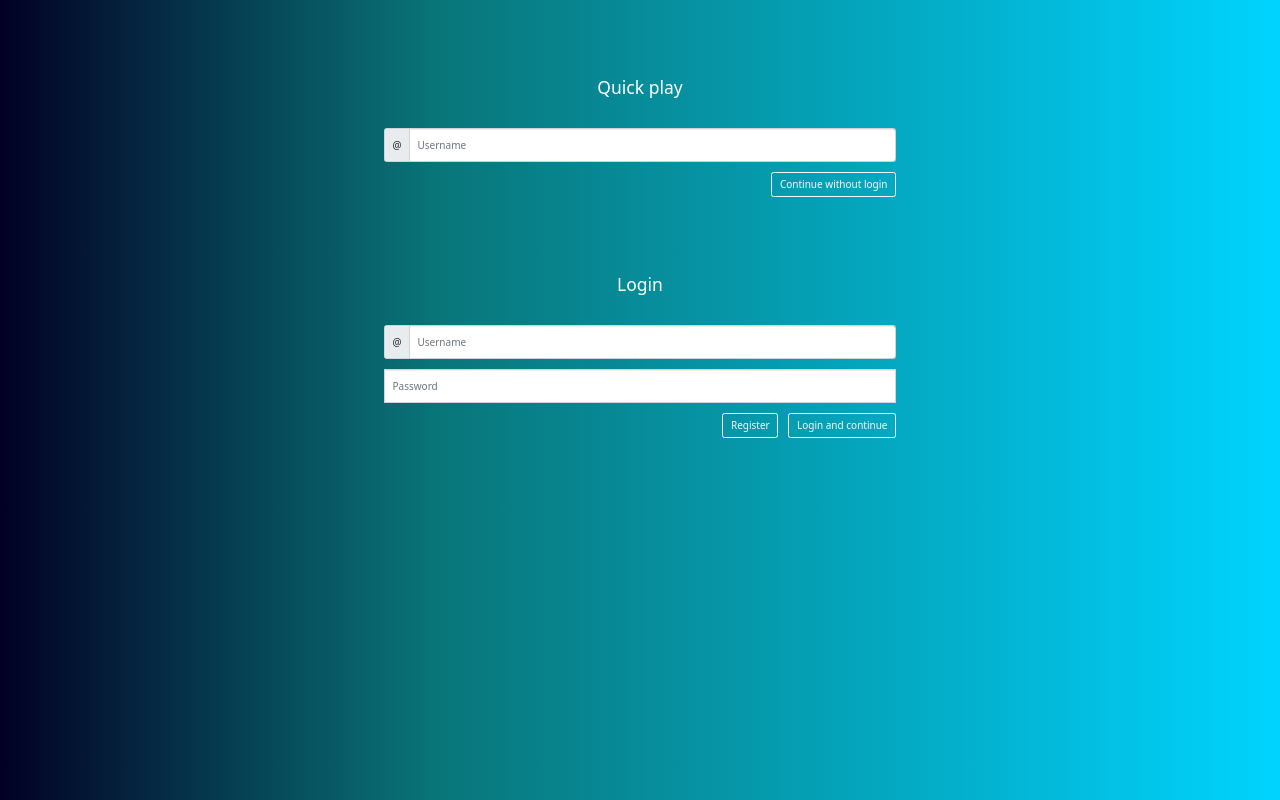
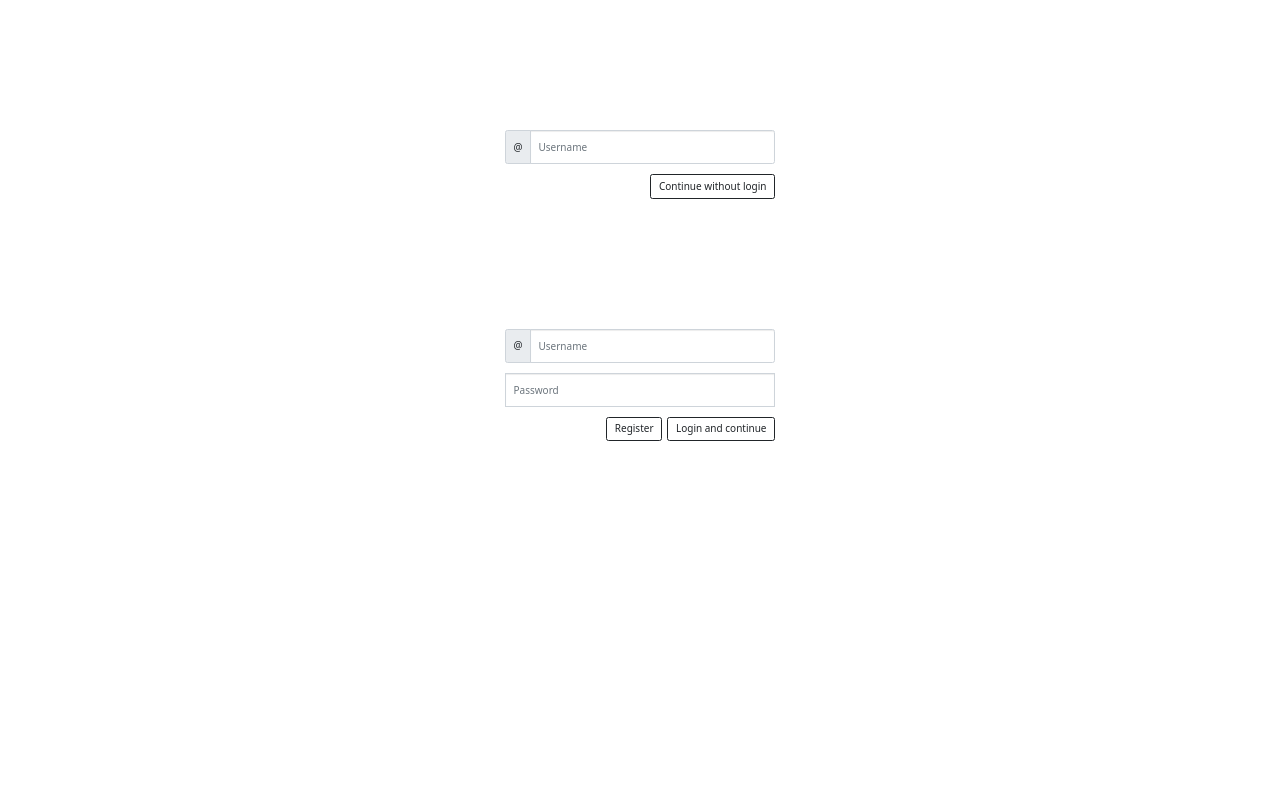
Before and after one commit to linnalessandra/Quiz-App, a plain HTML site: page login.html in a window 1280 px wide. Drawn offline with nearby package versions, Linux system fonts and the light colour scheme.

Commit message:
created login page

```diff
--- a/login.css
+++ b/login.css
@@ -1,9 +1,16 @@
 h3 {
-    padding-top: 15%;
-    padding-bottom: 5%;
+    padding-top: 10vh;
+    padding-bottom: 3vh;
 }
 
 #main {
-    background: rgb(2,0,36);
-    background: linear-gradient(90deg, rgba(2,0,36,1) 0%, rgba(9,117,121,1) 34%, rgba(0,212,255,1) 100%);
+    min-width: 280px;
+
 }
+
+#container {
+    min-width: 270px;
+    max-width: 270px;
+    min-height: 100vh;
+    max-height: 100vh;
+}
--- a/login.html
+++ b/login.html
@@ -20,7 +20,7 @@
 </head>
 <body>
     <div id="main" style="display: flex; align-items: center; justify-content: center; width: 100vw; height: 100vh; flex-direction: column;" >
-        <div style="display: flex; align-items: center; width: 40vw; height: 100vh; flex-direction: column;">
+        <div  id="container" style="display: flex; align-items: center; width: 95vw; height: 100vh; flex-direction: column;">
 
             <h3 style="color: white;">Quick play</h3>
 
@@ -31,7 +31,7 @@
             </div>
 
             <div style="display: flex; justify-content: flex-end; width: 100%;">
-                <button type="button" class="btn btn-outline-light">Continue without login</button>
+                <button type="button" class="btn btn-outline-dark">Continue without login</button>
             </div>
 
 
@@ -47,8 +47,8 @@
             </div>
 
             <div style="display: flex; justify-content: flex-end; width: 100%;">
-                <button type="button" class="btn btn-outline-light" style="margin-right: 2%;" >Register</button>
-                <button type="button" class="btn btn-outline-light">Login and continue</button>
+                <button type="button" class="btn btn-outline-dark" style="margin-right: 2%;" >Register</button>
+                <button type="button" class="btn btn-outline-dark">Login and continue</button>
             </div>
         </div>
 
```
